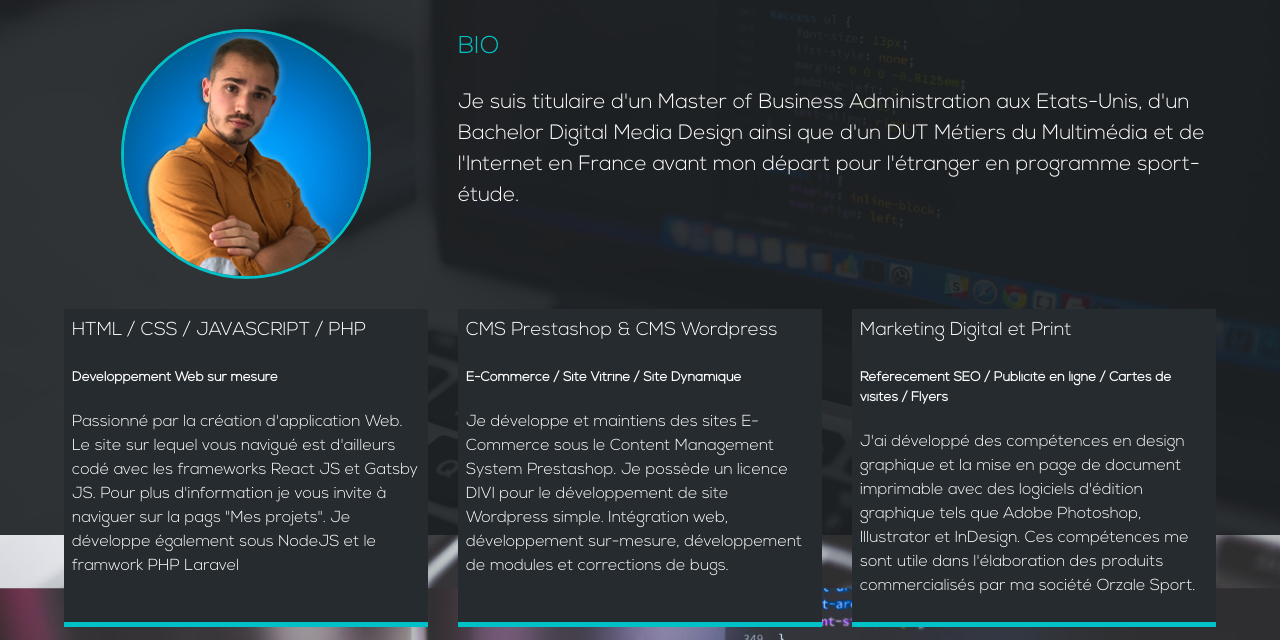
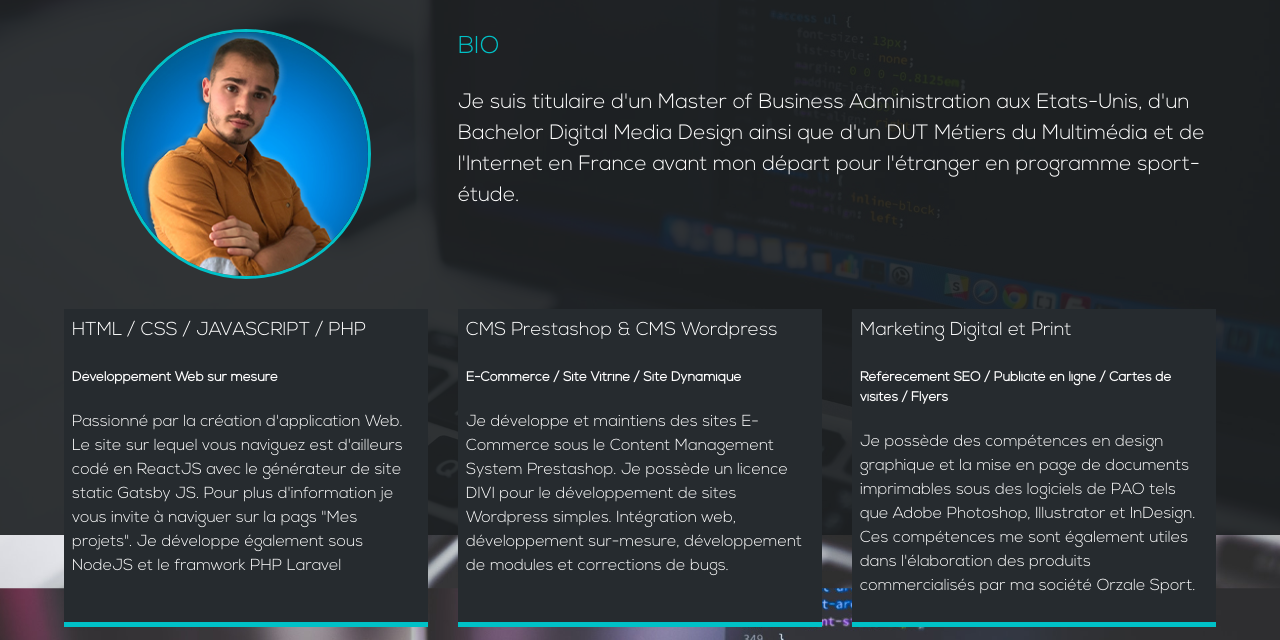
Before and after one commit to Dupflo/gatsby_site, a Gatsby site: page /about in a window 1280 px wide. Shown: the part 265-905 px from the top of the page. Built offline with nearby package versions, Linux system fonts and the light colour scheme; Gatsby itself is replaced by a stand-in of ours.

Commit message:
Maj About Page

```diff
--- a/src/pages/about.js
+++ b/src/pages/about.js
@@ -42,19 +42,19 @@ const AboutPage = ({ data }) => (
         <div className="job job-1">
             <h3>HTML / CSS / JAVASCRIPT / PHP</h3>
             <h5>Développement Web sur mesure</h5>
-            <p>Passionné par la création d'application Web. Le site sur lequel vous navigué est d'ailleurs codé avec les frameworks React JS et Gatsby JS. Pour plus d'information je vous invite à naviguer sur la pags "Mes projets". Je développe également sous NodeJS et le framwork PHP Laravel</p>
+            <p>Passionné par la création d'application Web. Le site sur lequel vous naviguez est d'ailleurs codé en ReactJS avec le générateur de site static Gatsby JS. Pour plus d'information je vous invite à naviguer sur la pags "Mes projets". Je développe également sous NodeJS et le framwork PHP Laravel</p>
         </div>
 
         <div className="job job-2">
             <h3>CMS Prestashop & CMS Wordpress</h3>
             <h5>E-Commerce / Site Vitrine / Site Dynamique</h5>
-            <p>Je développe et maintiens des sites E-Commerce sous le Content Management System Prestashop. Je possède un licence DIVI pour le développement de site Wordpress simple. Intégration web, développement sur-mesure, développement de modules et corrections de bugs.</p>
+            <p>Je développe et maintiens des sites E-Commerce sous le Content Management System Prestashop. Je possède un licence DIVI pour le développement de sites Wordpress simples. Intégration web, développement sur-mesure, développement de modules et corrections de bugs.</p>
         </div>
 
         <div className="job job-3">
             <h3>Marketing Digital et Print</h3>
             <h5>Référecement SEO / Publicité en ligne / Cartes de visites / Flyers</h5>
-            <p>J'ai développé des compétences en design graphique et la mise en page de document imprimable avec des logiciels d'édition graphique tels que Adobe Photoshop, Illustrator et InDesign. Ces compétences me sont utile dans l'élaboration des produits commercialisés par ma société Orzale Sport.  </p>
+            <p>Je possède des compétences en design graphique et la mise en page de documents imprimables sous des logiciels de PAO tels que Adobe Photoshop, Illustrator et InDesign. Ces compétences me sont également utiles dans l'élaboration des produits commercialisés par ma société Orzale Sport.  </p>
         </div>
         </div>
         <Socials />
```
